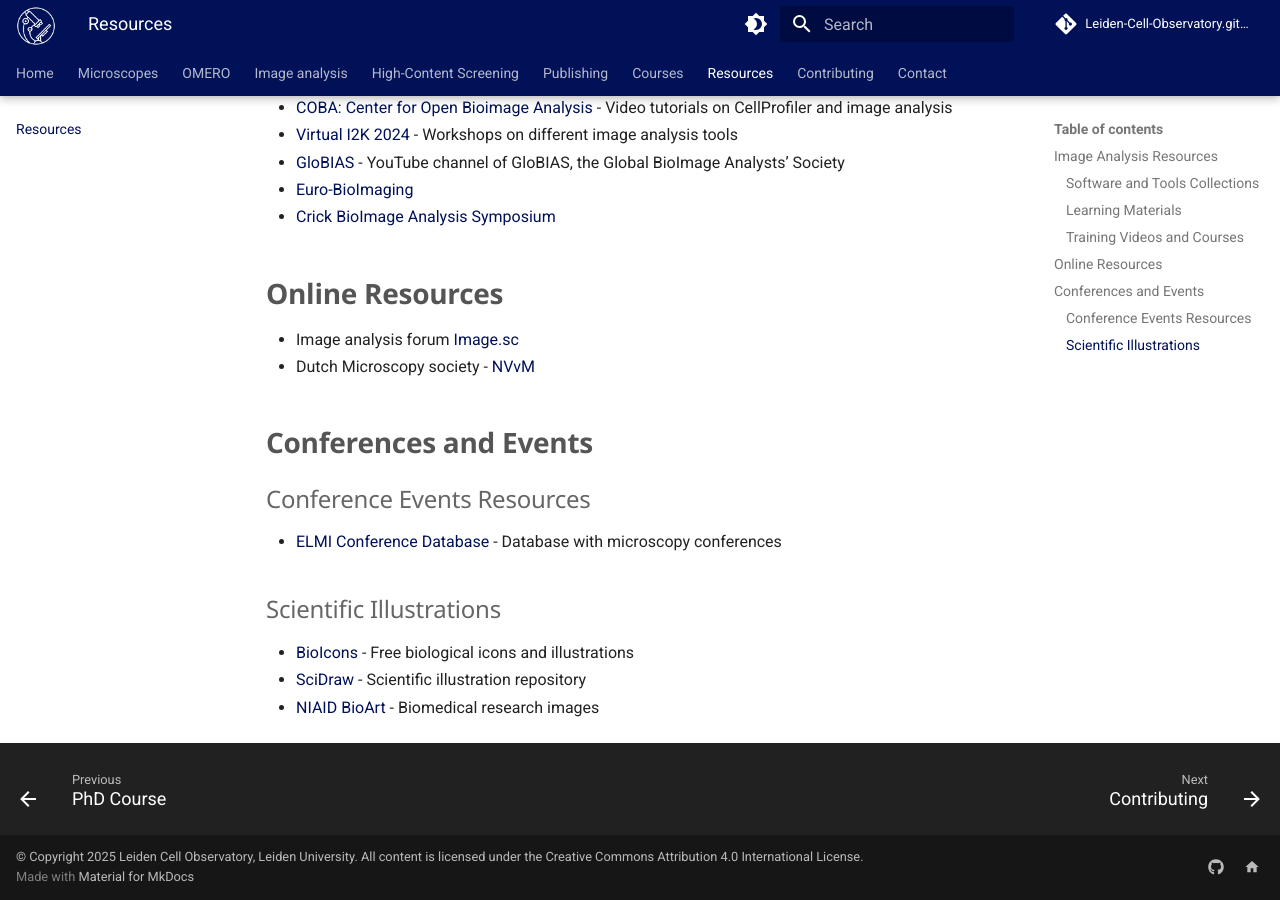
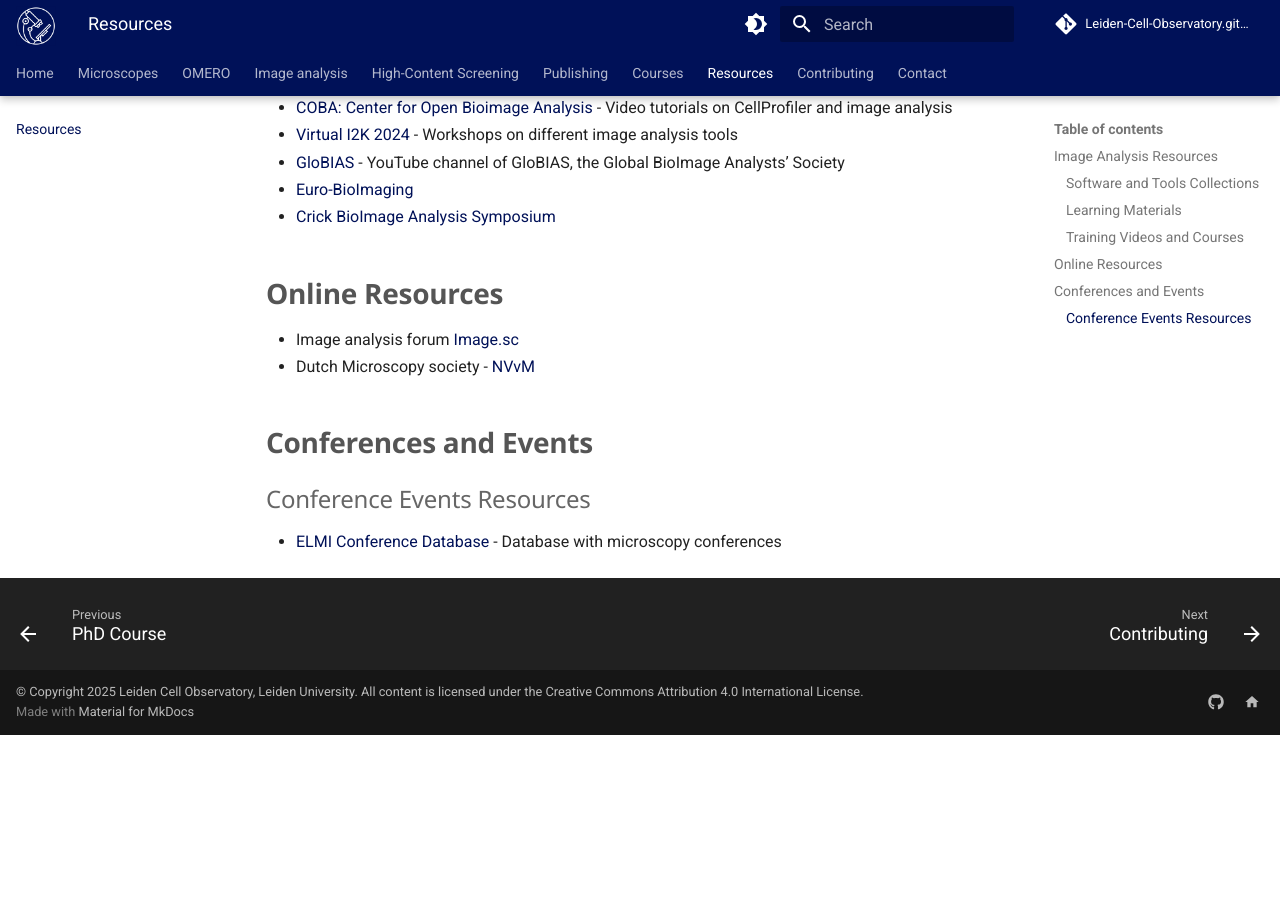
Before and after one commit to Leiden-Cell-Observatory/Leiden-Cell-Observatory.github.io, an MkDocs documentation site: the page built from docs/resources.md, in a window 1280 px wide and 900 px high, scrolled down 670 px. Built offline with MkDocs 1.6.1 and Material for MkDocs 9.7.7, drawn with Linux system fonts in a browser that asks for light colours; comment, search, counter and statistics services are not loaded; after the commit the page ends 1405 px from its top, so only the background shows below that.

Commit message:
Update resources.md

```diff
--- a/docs/resources.md
+++ b/docs/resources.md
@@ -38,8 +38,3 @@
 
 ### Conference Events Resources
 - [ELMI Conference Database](https://elmi.embl.org/conferences-meetings/) - Database with microscopy conferences
-
-### Scientific Illustrations
-- [BioIcons](https://bioicons.com/) - Free biological icons and illustrations
-- [SciDraw](https://scidraw.io/) - Scientific illustration repository
-- [NIAID BioArt](https://bioart.niaid.nih.gov/) - Biomedical research images
```
